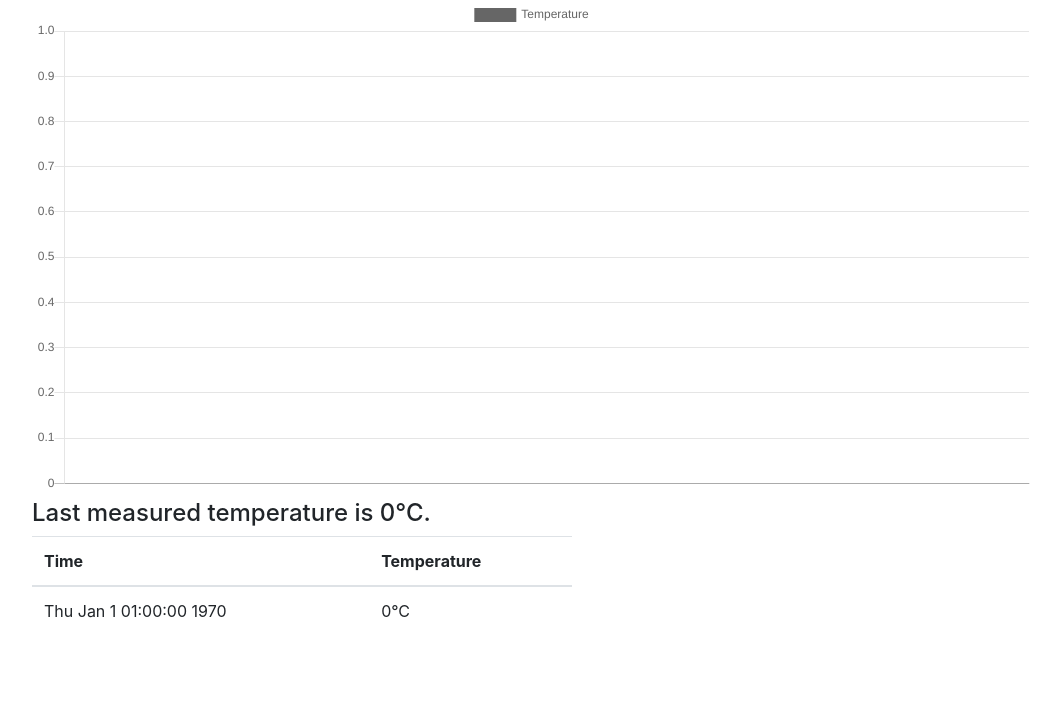
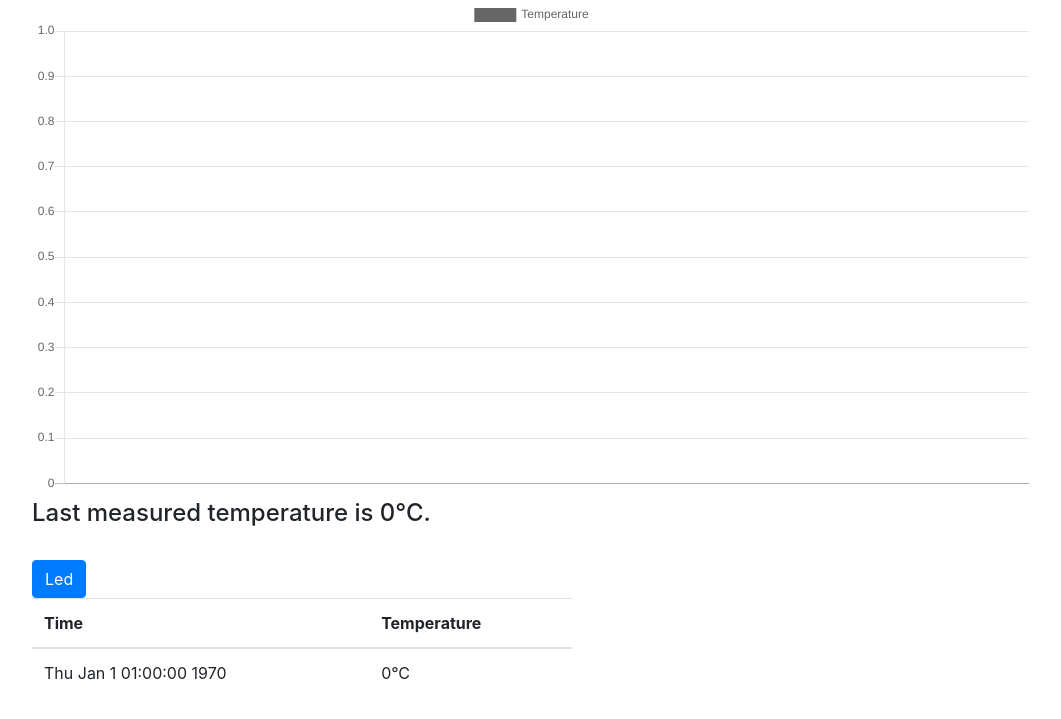
Before and after one commit to HanzeG1/ESP32-tmp36-graph, a Flask app: page / in a window 1280 px wide. Shown: the part 57-776 px from the top of the page, without its empty margins (53-1114 px from the left). Run offline with Flask 2, Linux system fonts and the light colour scheme; data comes from the database, SQL or seed files in the repository; some libraries are stand-ins or nearby versions.

Commit message:
✨ Added exactly one button

```diff
--- a/app.py
+++ b/app.py
@@ -10,6 +10,7 @@ abspath = os.path.abspath(__file__)
 dname = os.path.dirname(abspath)
 os.chdir(dname)
 
+led = False
 def run_time():
     """Really does nothing but
     makes you able to actually
@@ -33,6 +34,7 @@ def get_temperature():
     that also inserts its data into a database.
     """
 
+    global led
 ######################################
     HOST = "192.168.178.10" # Jouw IP
 ######################################
@@ -61,13 +63,21 @@ def get_temperature():
                 db.commit()
                 db.close()
 
-                if int(data) <= 21:
+                if not led:
                     conn.send(ALLOK.encode("utf-8"))
                     print(ALLOK, "sent")
                 else:
+                    led = True
                     conn.send(ALARM.encode("utf-8"))
                     print(ALARM, "sent")
 
+@app.route('/sendled')
+def make_led_shine():
+    global led
+    if led:
+        led = False
+    elif not led:
+        led = True
 
 @app.route('/', methods=['GET', 'POST'])
 def index():
@@ -77,6 +87,7 @@ def index():
     graphdata = []
     labels = []
     temp_list = []
+    global led
 
     # Get the input from the database
     db = sqlite3.connect("temp.db", detect_types=sqlite3.PARSE_DECLTYPES)
@@ -97,7 +108,8 @@ def index():
         temp_list=temp_list,
         currtemp=currtemp,
         graphdata=graphdata,
-        labels=labels
+        labels=labels,
+        led=led
         )
 
 if __name__ == "__main__":
--- a/templates/base.html
+++ b/templates/base.html
@@ -5,6 +5,12 @@
 <script src="https://cdnjs.cloudflare.com/ajax/libs/popper.js/1.16.0/umd/popper.min.js"></script>
 <script src="https://maxcdn.bootstrapcdn.com/bootstrap/4.5.2/js/bootstrap.min.js"></script>
 <script src="https://cdn.jsdelivr.net/npm/chart.js@2.9.4/dist/Chart.min.js"></script>
+<script type="text/javascript" src="https://ajax.googleapis.com/ajax/libs/jquery/2.1.3/jquery.min.js"> </script>
+<script type=text/javascript> $(function() { $("#ledbutton").click(function (event) { $.getJSON('/sendled', { },
+function(data) { }); return false; }); });
+</script>
+
+
 <section class="content">
     <div class="container">
 
--- a/templates/index.html
+++ b/templates/index.html
@@ -36,7 +36,9 @@
     </div>
     <div class="row align-items-center">
         <div class="column col-6">
-            <h4>Last measured temperature is {{ currtemp }}°C.</h4>
+            <h4>Last measured temperature is {{ currtemp }}°C.</h4><br>
+            <input class="btn btn-primary" type="button" id="ledbutton" value="Led">
+            <br>
             <table class="table">
                 <thead>
                     <tr>
```
